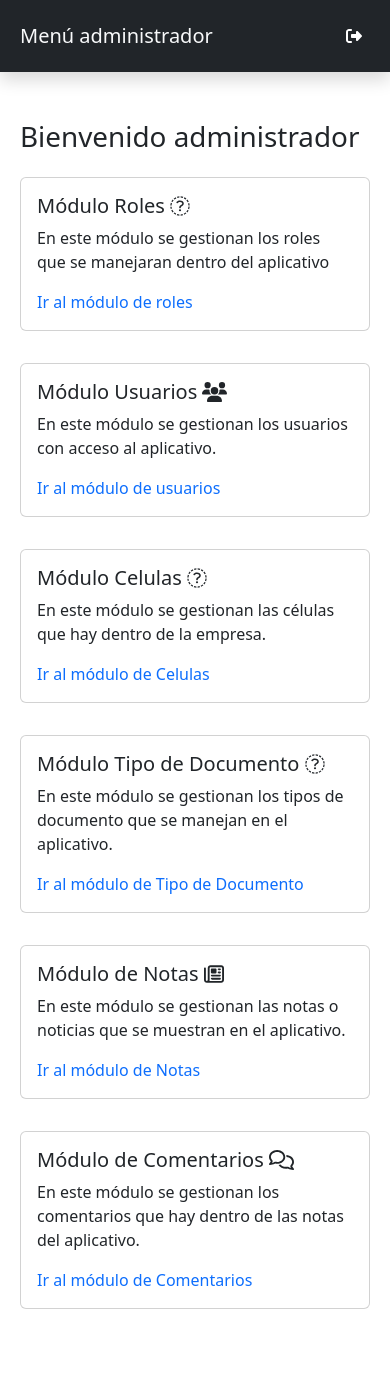
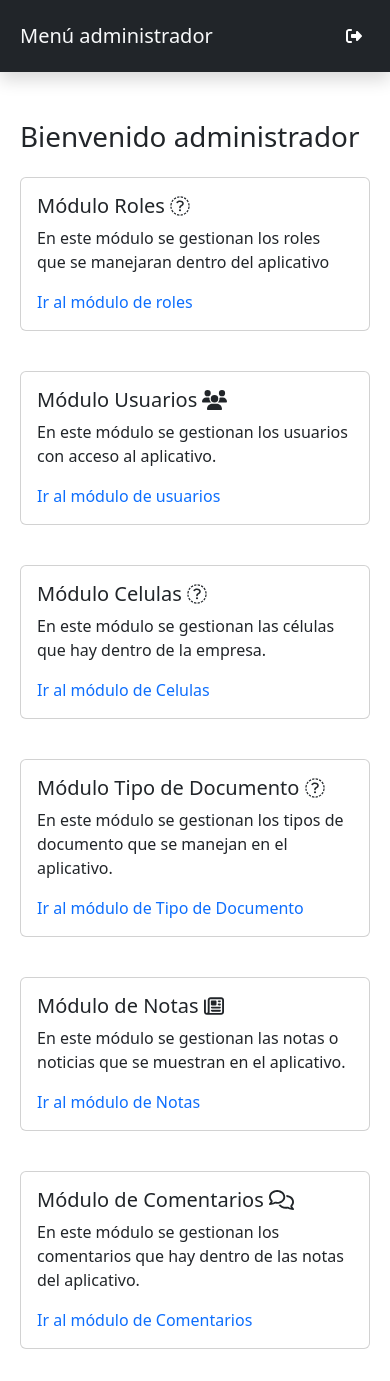
Before and after one commit to LizethLorenaSandoval/NewslatterFront, an Angular app: page /nav-admin-index in a window 390 px wide. Before the commit the page ends 1333 px from the top, so only its background shows below. Built offline with nearby package versions, Linux system fonts and the light colour scheme.

Commit message:
haciendo el buscar, subo estos cambios para no perderlos

```diff
--- a/package.json
+++ b/package.json
@@ -21,9 +21,11 @@
     "@fortawesome/fontawesome-free": "^6.3.0",
     "@ng-bootstrap/ng-bootstrap": "^14.0.1",
     "@popperjs/core": "^2.11.6",
+    "@swimlane/ngx-datatable": "^20.1.0",
     "bootstrap": "^5.2.3",
     "font-awesome": "^4.7.0",
     "jquery": "^3.6.4",
+    "ngx-datatable": "^1.0.3",
     "rxjs": "~7.8.0",
     "sweetalert2": "^11.7.3",
     "tslib": "^2.3.0",
--- a/src/app/app.module.ts
+++ b/src/app/app.module.ts
@@ -16,6 +16,7 @@ import { NavAdminIndexComponent } from './componentes/nav-admin-index/nav-admin-
 import { AdminUsuariosComponent } from './componentes/admin-usuarios/admin-usuarios.component';
 import { AdminRolComponent } from './componentes/admin-rol/admin-rol.component';
 import { AdminContentComponent } from './componentes/admin-content/admin-content.component';
+import { FormsModule } from '@angular/forms';
 
 @NgModule({
   declarations: [
@@ -36,7 +37,8 @@ import { AdminContentComponent } from './componentes/admin-content/admin-content
   imports: [
     BrowserModule,
     AppRoutingModule,
-    HttpClientModule
+    HttpClientModule,
+    FormsModule
   ],
   providers: [],
   bootstrap: [AppComponent]
--- a/src/app/componentes/admin-content/admin-content.component.html
+++ b/src/app/componentes/admin-content/admin-content.component.html
@@ -4,81 +4,82 @@
     <meta charset="UTF-8" />
     <meta http-equiv="X-UA-Compatible" content="IE=edge" />
     <meta name="viewport" content="width=device-width, initial-scale=1.0" />
-    <title>Nav admin</title>
+    <title>Menu admin</title>
   </head>
   <body>
-    <div class="row m-2 mt-5">
+
+    <div *ngIf="valor == 1" class="row m-2 mt-5">
 
         <h1>Bienvenido administrador</h1>
 
-      <div class="col-sm-4 mb-3 mb-sm-0 mt-3">
+      <div class="col-sm-4 mb-4 mb-sm-0 mt-3">
         <div class="card">
           <div class="card-body">
             <h5 class="card-title">Módulo Roles <i class="fa-sharp fa-light fa-wand-magic-sparkles"></i> </h5>
             <p class="card-text">
                 En este módulo se gestionan los roles que se manejaran dentro del aplicativo
             </p>
-            <a [routerLink]="['/admin-rol']" class="card-link">Ir al módulo de roles</a>
+            <a [routerLink]="['/admin-rol']" class="card-link" (click)="cambiarValor()" >Ir al módulo de roles</a>
           </div>
         </div>
       </div>
 
-      <div class="col-sm-4 mb-3 mb-sm-0 mt-3">
+      <div class="col-sm-4 mb-4 mb-sm-0 mt-3">
         <div class="card">
           <div class="card-body">
             <h5 class="card-title">Módulo Usuarios <i class="fa-solid fa-users"></i> </h5>
             <p class="card-text">
                 En este módulo se gestionan los usuarios con acceso al aplicativo.
             </p>
-            <a [routerLink]="['/admin-usuarios']" class="card-link">Ir al módulo de usuarios</a>
+            <a [routerLink]="['/admin-usuarios']" class="card-link" (click)="cambiarValor()" >Ir al módulo de usuarios</a>
           </div>
         </div>
       </div>
 
-      <div class="col-sm-4 mb-3 mb-sm-0 mt-3">
+      <div class="col-sm-4 mb-4 mb-sm-0 mt-3">
         <div class="card">
           <div class="card-body">
             <h5 class="card-title">Módulo Celulas <i class="fa-sharp fa-light fa-shapes"></i> </h5>
             <p class="card-text">
                 En este módulo se gestionan las células que hay dentro de la empresa.
             </p>
-            <a href="#" class="card-link">Ir al módulo de Celulas</a>
+            <a href="#" class="card-link" >Ir al módulo de Celulas</a>
           </div>
         </div>
       </div>
 
-      <div class="col-sm-4 mb-3 mb-sm-0 mt-3">
+      <div class="col-sm-4 mb-4 mb-sm-0 mt-3">
         <div class="card">
           <div class="card-body">
             <h5 class="card-title">Módulo Tipo de Documento <i class="fa-sharp fa-light fa-fingerprint"></i> </h5>
             <p class="card-text">
                 En este módulo se gestionan los tipos de documento que se manejan en el aplicativo.
             </p>
-            <a href="#" class="card-link">Ir al módulo de Tipo de Documento</a>
+            <a href="#" class="card-link" >Ir al módulo de Tipo de Documento</a>
           </div>
         </div>
       </div>
 
-      <div class="col-sm-4 mb-3 mb-sm-0 mt-3">
+      <div class="col-sm-4 mb-4 mb-sm-0 mt-3">
         <div class="card">
           <div class="card-body">
             <h5 class="card-title">Módulo de Notas <i class="fa-regular fa-newspaper"></i> </h5>
             <p class="card-text">
                 En este módulo se gestionan las notas o noticias que se muestran en el aplicativo.
             </p>
-            <a href="#" class="card-link">Ir al módulo de Notas</a>
+            <a href="#" class="card-link" >Ir al módulo de Notas</a>
           </div>
         </div>
       </div>
 
-      <div class="col-sm-4 mb-3 mb-sm-0 mt-3">
+      <div class="col-sm-4 mb-4 mb-sm-0 mt-3">
         <div class="card">
           <div class="card-body">
             <h5 class="card-title">Módulo de Comentarios <i class="fa-regular fa-comments"></i> </h5>
             <p class="card-text">
                 En este módulo se gestionan los comentarios que hay dentro de las notas del aplicativo.
             </p>
-            <a href="#" class="card-link">Ir al módulo de Comentarios</a>
+            <a href="#" class="card-link" >Ir al módulo de Comentarios</a>
           </div>
         </div>
       </div>
--- a/src/app/componentes/admin-content/admin-content.component.ts
+++ b/src/app/componentes/admin-content/admin-content.component.ts
@@ -7,4 +7,21 @@ import { Component } from '@angular/core';
 })
 export class AdminContentComponent {
 
+  //Variables
+  valor: any = 1;
+
+  ngOnInit(){
+    console.log(this.valor);
+  }
+
+  cambiarValor(){
+
+    if (this.valor == 1){
+      this.valor = 0;
+    }else if (this.valor = 0) {
+      this.valor = 0;
+    }
+    // this.valor = 0;
+    // console.log(this.valor);
+  }
 }
--- a/src/app/componentes/admin-usuarios/admin-usuarios.component.html
+++ b/src/app/componentes/admin-usuarios/admin-usuarios.component.html
@@ -7,7 +7,8 @@
     <title>Usuarios</title>
   </head>
   <body>
-    <app-nav-admin-index></app-nav-admin-index>
+
+      <app-nav-admin-index ></app-nav-admin-index>
 
     <div class="container">
       <div class="row">
@@ -17,7 +18,7 @@
               <div class="col-xl-12 col-sm-12 mt-3">
                   <div class="mx-auto">
                       <div class="input-group">
-                          <input placeholder="Busca una letter aquí" class="form-control border-end-0 border rounded-pill m-2" type="search" id="example-search-input">
+                          <input [(ngModel)]="busqueda" (keyup)="filtrarUsuario(busqueda)" placeholder="Busca un usuario aquí" class="form-control border-end-0 border rounded-pill m-2" type="search" id="example-search-input">
                           <span class="input-group-append">
                           </span>
                           <div class="col-xl-1 col-sm-2 mb-2">
@@ -33,7 +34,7 @@
       </div>
   </div>
 
-    <div clas="container">
+    <div *ngIf="usuarios.length >0" clas="container">
       <div class="table-responsive mt-3 m-3">
         <table class="table table-bordere shadow mb-5 f border border-top-0">
           <thead>
@@ -43,20 +44,16 @@
               <th scope="col">Estado</th>
               <th scope="col">Tipo documento</th>
               <th scope="col">Documento</th>
-              <th scope="col">Id célula</th>
+              <th scope="col">Célula</th>
               <th scope="col">Correo</th>
-              <th scope="col">Id rol</th>
+              <th scope="col">Rol</th>
               <th scope="col">Acciones</th>
             </tr>
           </thead>
-          <tbody *ngFor="let usuarios of usuarios">
+          <tbody *ngFor="let usuarios of usuariosFiltrados">
             <tr>
-<!--
-              <p class="font-weight-bold text-success" *ngIf="id === 1">
-                {{ id === 1 ? "Activo" : "Inactivo" }}
-              </p> -->
               <th>{{ usuarios.id_usuario }}</th>
-              <td>{{ usuarios.Nombre }}</td>
+              <td>{{ usuarios.Nombre | titlecase }}</td>
               <td *ngIf="usuarios.id_estado_usuario === 1">{{ usuarios.id_estado_usuario === 1 ? "Activo" : "Inactivo" }}</td>
               <td *ngIf="usuarios.id_estado_usuario === 0">{{ usuarios.id_estado_usuario === 1 ? "Activo" : "Inactivo" }}</td>
               <td>{{ usuarios.nombre_tipo_documento }}</td>
@@ -74,14 +71,20 @@
       </div>
     </div>
 
-        <!-- MODALES -->
+    <div *ngIf="usuarios.length == 0" clas="container">
+      <div class="table-responsive mt-3 m-3">
+        <h4>No hay datos para mostrar </h4>
+      </div>
+    </div>
+
+<!-- MODALES -->
 
 <!-- Modal de crear -->
 
 <ng-template #content let-c="close" let-d="dismiss">
 	<div class="modal-header">
 		<h4 class="modal-title" id="modal-basic-title">Crear usuario</h4>
-		<button type="button" class="btn-close" aria-label="Close" (click)="d('Cross click')"></button>
+		<button type="button" class="btn-close" aria-label="Close" (click)="('Cross click')"></button>
 	</div>
 	<div class="modal-body">
 		<form action class="example-form">
--- a/src/app/componentes/nav-admin-index/nav-admin-index.component.ts
+++ b/src/app/componentes/nav-admin-index/nav-admin-index.component.ts
@@ -7,4 +7,23 @@ import { Component } from '@angular/core';
 })
 export class NavAdminIndexComponent {
 
+
+  //Variables
+  valor: any = 1;
+
+  ngOnInit(){
+    console.log(this.valor);
+  }
+
+  cambiarValor(){
+
+    if (this.valor == 1){
+      this.valor = 0;
+    }else if (this.valor = 0) {
+      this.valor = 0;
+    }
+    // this.valor = 0;
+    // console.log(this.valor);
+  }
+
 }
```
Also changed, not shown: src/app/componentes/admin-usuarios/admin-usuarios.component.ts (+56 -19 lines), 1 other file (tests, documents, lock files or other folders).
